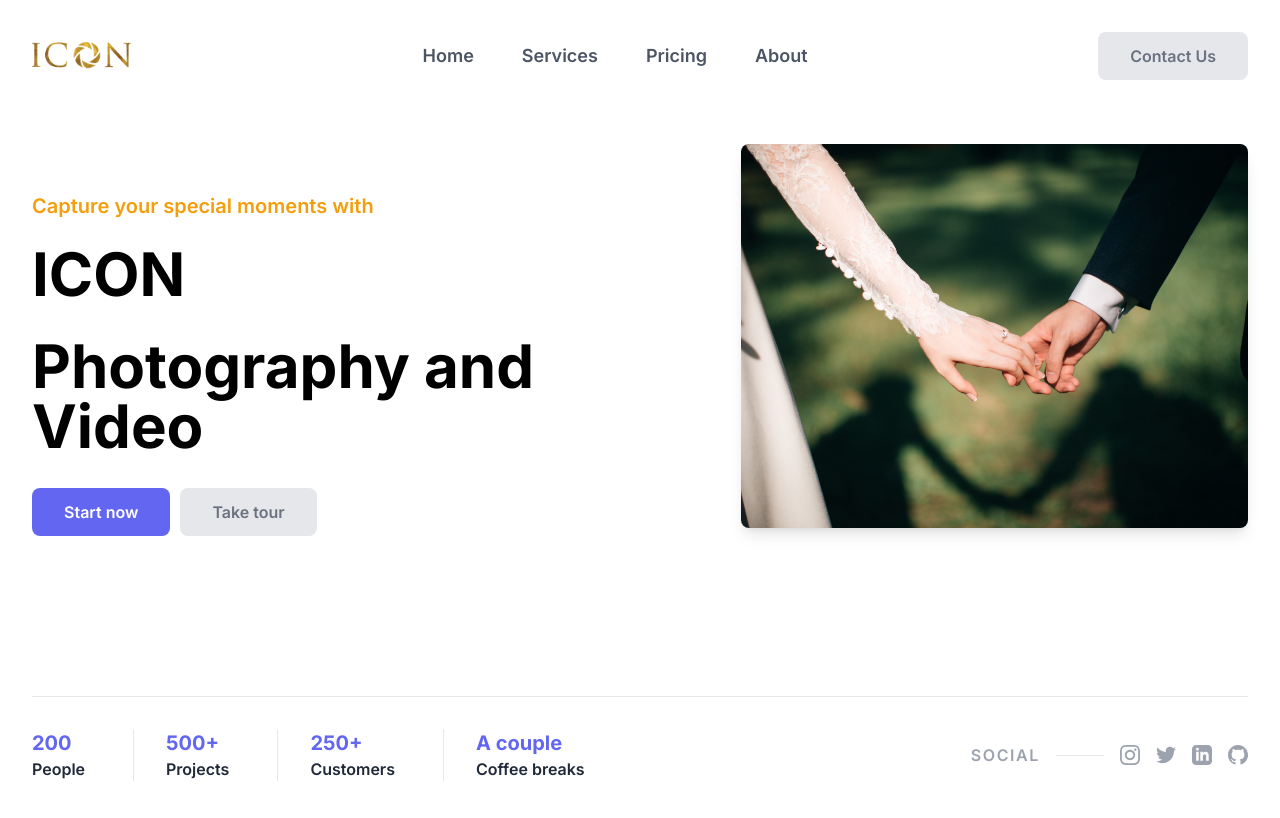
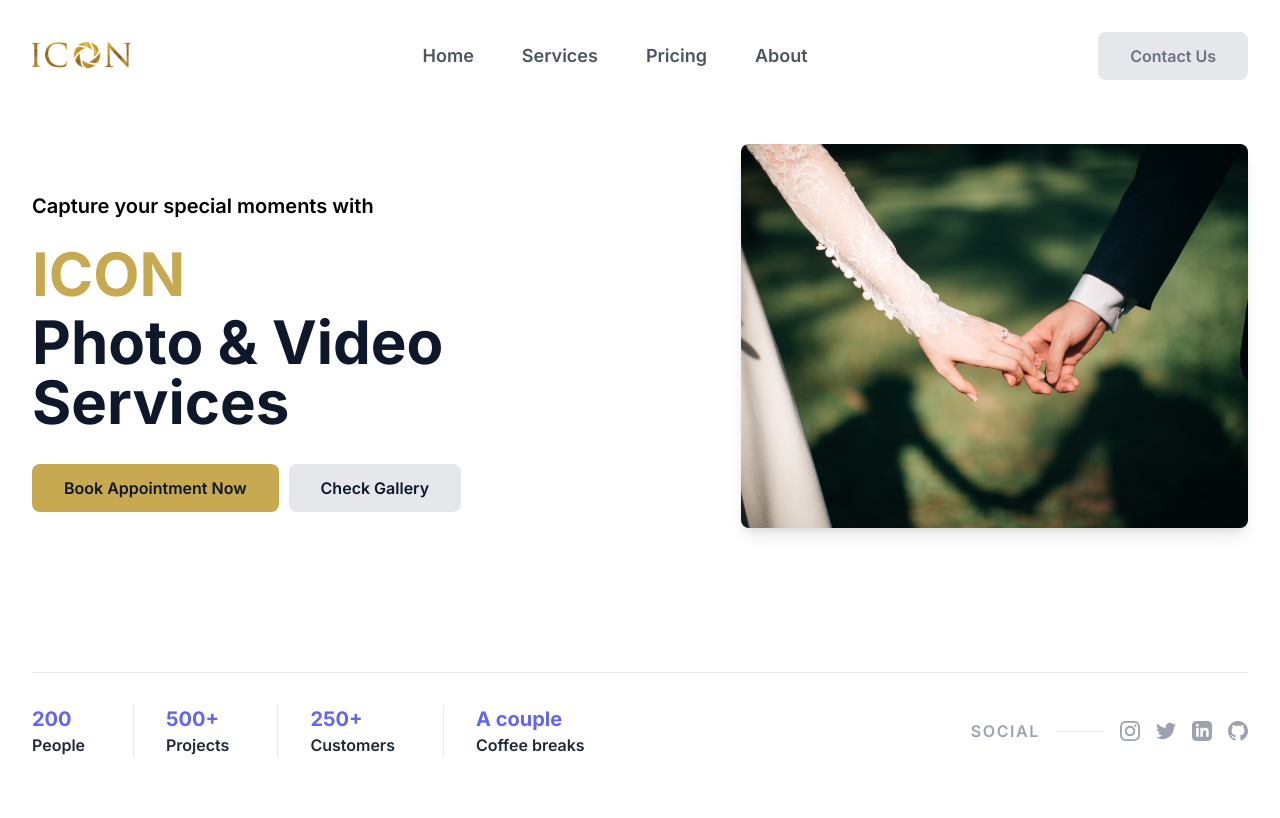
Before and after one commit to JalalHabeeb/icon-photography, a Next.js app: page / in a window 1280 px wide. Shown: the top 818 px of the page. Built offline with nearby package versions, Linux system fonts and the light colour scheme.

Commit message:
hero style

```diff
--- a/components/Hero.jsx
+++ b/components/Hero.jsx
@@ -6,30 +6,30 @@ const Hero = () => {
       <div className="mx-auto max-w-screen-2xl px-4 md:px-8">
         <section className="mb-8 flex flex-col justify-between gap-6 sm:gap-10 md:mb-16 md:gap-16 lg:flex-row">
           <div className="flex flex-col justify-center sm:text-center lg:py-12 lg:text-left xl:w-5/12">
-            <p className="mb-4 font-semibold text-amber-500 md:mb-6 md:text-lg xl:text-xl">
+            <p className="mb-4 font-semibold text-black-500 md:mb-6 md:text-lg xl:text-xl">
               Capture your special moments with
             </p>
 
-            <h1 className="mb-8 text-4xl font-bold text-black sm:text-5xl md:text-6xl">
+            <h1 className="mb-2 text-4xl font-bold text-golden sm:text-5xl md:text-6xl">
               ICON
             </h1>
-            <h2 className="mb-8 text-4xl font-bold text-black sm:text-5xl md:text-6xl">
-              Photography and Video
+            <h2 className="mb-8 text-4xl font-bold text-slate-900 sm:text-5xl md:text-6xl">
+              Photo &amp; Video Services
             </h2>
 
             <div className="flex flex-col gap-2.5 sm:flex-row sm:justify-center lg:justify-start">
               <a
                 href="#"
-                className="inline-block rounded-lg bg-indigo-500 px-8 py-3 text-center text-sm font-semibold text-white outline-none ring-indigo-300 transition duration-100 hover:bg-indigo-600 focus-visible:ring active:bg-indigo-700 md:text-base"
+                className="inline-block rounded-lg bg-golden px-8 py-3 text-center text-sm font-semibold text-slate-900 ring-indigo-300 transition duration-100 hover:bg-slate-700 hover:text-golden focus-visible:ring active:bg-indigo-700 md:text-base"
               >
-                Start now
+                Book Appointment Now
               </a>
 
               <a
                 href="#"
-                className="inline-block rounded-lg bg-gray-200 px-8 py-3 text-center text-sm font-semibold text-gray-500 outline-none ring-indigo-300 transition duration-100 hover:bg-gray-300 focus-visible:ring active:text-gray-700 md:text-base"
+                className="inline-block rounded-lg bg-gray-200 px-8 py-3 text-center text-sm font-semibold text-slate-900 outline-none ring-indigo-300 transition duration-100 hover:bg-slate-700 hover:text-golden focus-visible:ring active:text-gray-700 md:text-base"
               >
-                Take tour
+                Check Gallery
               </a>
             </div>
           </div>
--- a/tailwind.config.js
+++ b/tailwind.config.js
@@ -1,18 +1,16 @@
 /** @type {import('tailwindcss').Config} */
 module.exports = {
   content: [
-    './pages/**/*.{js,ts,jsx,tsx,mdx}',
-    './components/**/*.{js,ts,jsx,tsx,mdx}',
-    './app/**/*.{js,ts,jsx,tsx,mdx}',
+    "./pages/**/*.{js,ts,jsx,tsx,mdx}",
+    "./components/**/*.{js,ts,jsx,tsx,mdx}",
+    "./app/**/*.{js,ts,jsx,tsx,mdx}",
   ],
   theme: {
     extend: {
-      backgroundImage: {
-        'gradient-radial': 'radial-gradient(var(--tw-gradient-stops))',
-        'gradient-conic':
-          'conic-gradient(from 180deg at 50% 50%, var(--tw-gradient-stops))',
+      colors: {
+        golden: "#c7a951",
       },
     },
   },
   plugins: [],
-}
+};
```
